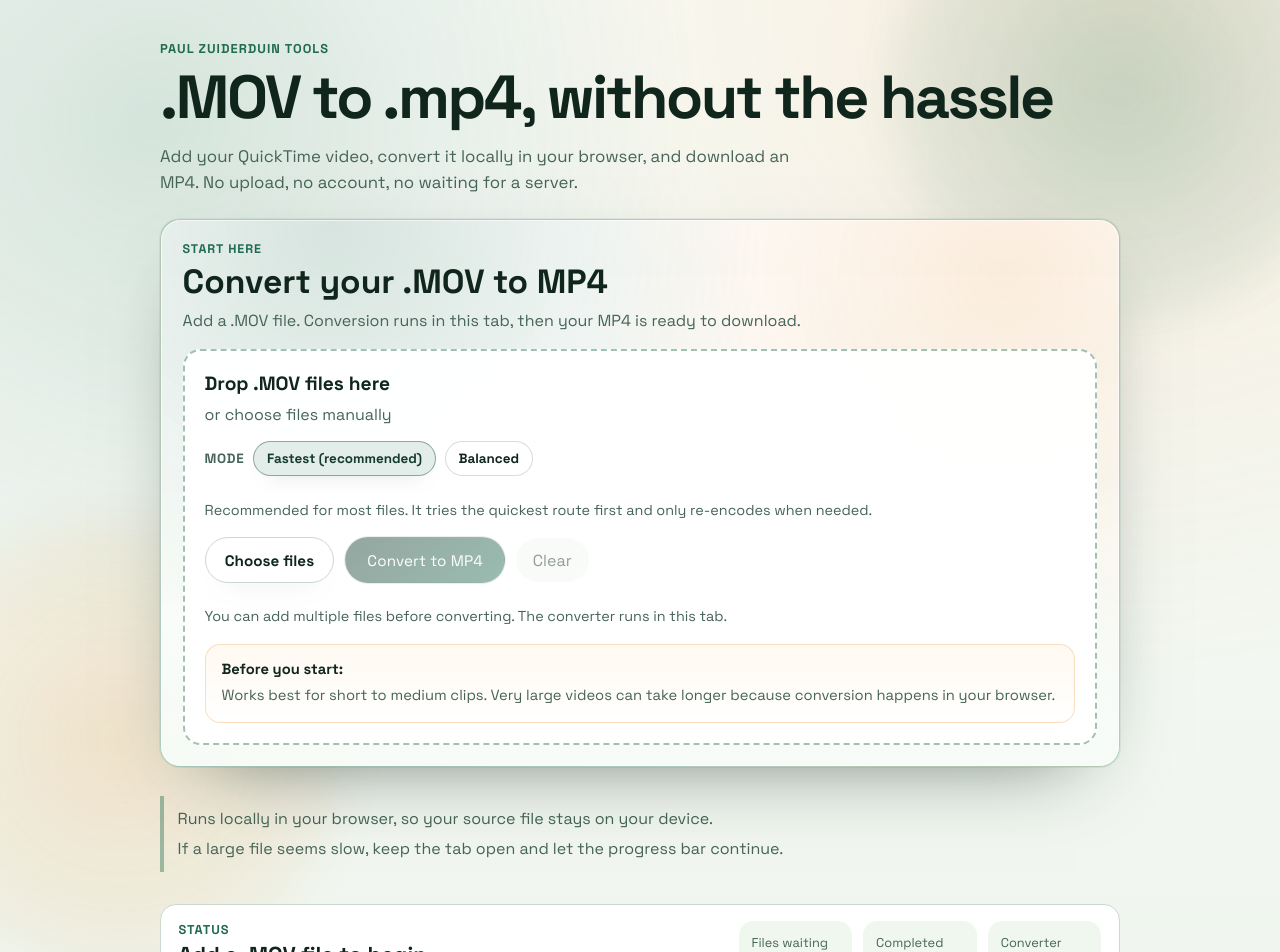
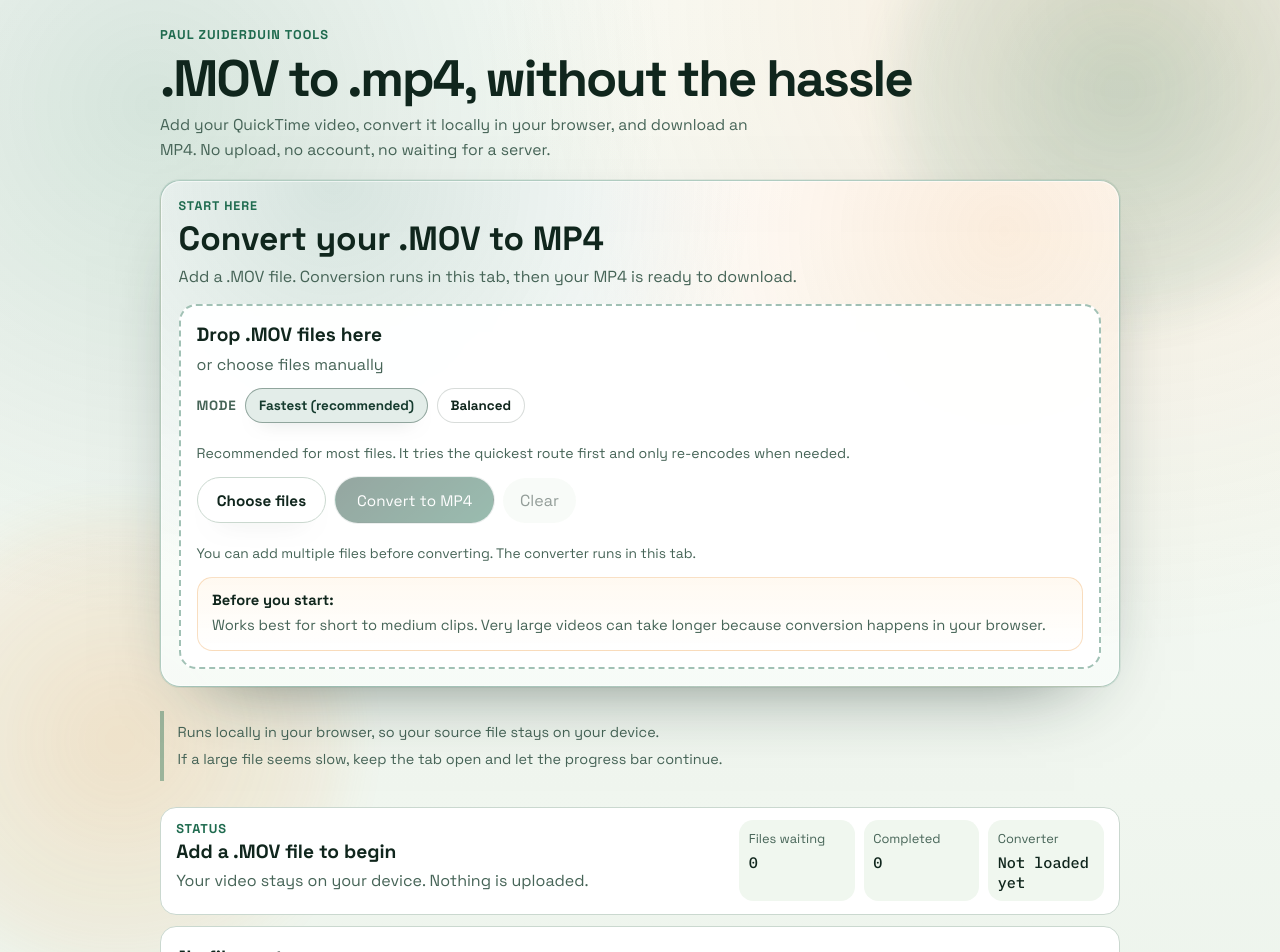
Before and after one commit to Paulmzuiderduin/mov2mp4, a React (Vite) app: page / in a window 1280 px wide. Shown: the top 952 px of the page. Built offline with nearby package versions, Linux system fonts and the light colour scheme.

Commit message:
Compact MOV2MP4 layout for above-the-fold

```diff
--- a/src/styles.css
+++ b/src/styles.css
@@ -77,7 +77,7 @@ button {
   z-index: 1;
   width: min(960px, calc(100% - 2rem));
   margin: 0 auto;
-  padding: 2.5rem 0 3rem;
+  padding: 1.6rem 0 2rem;
 }
 
 .hero {
@@ -95,21 +95,21 @@ button {
 
 .hero h1 {
   margin: 0.7rem 0 0;
-  font-size: clamp(2rem, 6vw, 3.8rem);
+  font-size: clamp(1.8rem, 5vw, 3.2rem);
   letter-spacing: -0.04em;
   line-height: 0.96;
 }
 
 .hero-sub {
-  margin: 1rem 0 0;
+  margin: 0.6rem 0 0;
   max-width: 62ch;
   color: var(--muted);
   line-height: 1.6;
-  font-size: 1.05rem;
+  font-size: 0.98rem;
 }
 
 .top-layout {
-  margin-top: 1.4rem;
+  margin-top: 1.05rem;
   display: grid;
   grid-template-columns: 1fr;
   gap: 1rem;
@@ -118,7 +118,7 @@ button {
 
 .converter-panel {
   position: relative;
-  padding: 1.35rem;
+  padding: 1.1rem;
   border-radius: 1.25rem;
   border: 1px solid rgba(31, 107, 79, 0.32);
   background:
@@ -178,14 +178,14 @@ button {
 }
 
 .dropzone {
-  margin-top: 1rem;
+  margin-top: 0.85rem;
   border: 2px dashed rgba(31, 107, 79, 0.42);
   border-radius: 1.1rem;
-  padding: 1.25rem;
+  padding: 1rem;
   background: rgba(255, 255, 255, 0.96);
   backdrop-filter: blur(5px);
   display: grid;
-  gap: 1rem;
+  gap: 0.8rem;
   transition: border-color 180ms ease, background-color 180ms ease, transform 180ms ease;
 }
 
@@ -240,14 +240,14 @@ button {
 .speed-note {
   margin: 0;
   color: var(--muted);
-  font-size: 0.9rem;
+  font-size: 0.88rem;
   line-height: 1.55;
 }
 
 .actions {
   display: flex;
   flex-wrap: wrap;
-  gap: 0.7rem;
+  gap: 0.55rem;
   align-items: center;
 }
 
@@ -309,7 +309,7 @@ button {
 .large-file-note {
   display: grid;
   gap: 0.35rem;
-  padding: 0.95rem 1rem;
+  padding: 0.8rem 0.9rem;
   border: 1px solid rgba(233, 143, 47, 0.28);
   border-radius: 0.95rem;
   background: linear-gradient(180deg, rgba(255, 249, 240, 0.92), rgba(255, 255, 255, 0.9));
@@ -318,7 +318,7 @@ button {
 .action-hint {
   margin: 0;
   color: var(--muted);
-  font-size: 0.9rem;
+  font-size: 0.86rem;
   line-height: 1.5;
 }
 
@@ -333,8 +333,8 @@ button {
 }
 
 .status-panel {
-  margin-top: 1rem;
-  padding: 1rem 1.1rem;
+  margin-top: 0.6rem;
+  padding: 0.8rem 0.95rem;
   border-radius: 1rem;
   border: 1px solid var(--line);
   background: var(--panel);
@@ -358,13 +358,13 @@ button {
 }
 
 .status-title {
-  margin-top: 0.35rem;
-  font-size: 1.35rem;
+  margin-top: 0.25rem;
+  font-size: 1.2rem;
   line-height: 1.15;
 }
 
 .status-detail {
-  margin-top: 0.45rem;
+  margin-top: 0.35rem;
   color: var(--muted);
   line-height: 1.55;
 }
@@ -372,14 +372,14 @@ button {
 .status-metrics {
   display: grid;
   grid-template-columns: repeat(3, minmax(0, 1fr));
-  gap: 0.7rem;
+  gap: 0.55rem;
 }
 
 .status-metric {
   display: grid;
   gap: 0.25rem;
   align-content: start;
-  padding: 0.8rem;
+  padding: 0.6rem;
   border-radius: 0.9rem;
   background: var(--panel-soft);
 }
@@ -407,7 +407,7 @@ button {
 }
 
 .queue {
-  margin-top: 1rem;
+  margin-top: 0.7rem;
   display: grid;
   gap: 0.8rem;
 }
@@ -434,7 +434,7 @@ button {
 }
 
 .queue-item {
-  padding: 0.95rem;
+  padding: 0.75rem;
   display: grid;
   grid-template-columns: minmax(0, 1fr) auto;
   gap: 0.7rem;
@@ -449,7 +449,7 @@ button {
 .queue-main p {
   margin: 0.35rem 0 0;
   color: var(--muted);
-  font-size: 0.92rem;
+  font-size: 0.88rem;
 }
 
 .queue-actions {
@@ -461,10 +461,10 @@ button {
 }
 
 .progress {
-  margin-top: 0.7rem;
+  margin-top: 0.6rem;
   border-radius: 999px;
   width: 100%;
-  height: 8px;
+  height: 6px;
   background: #e7efe9;
   overflow: hidden;
 }
@@ -508,7 +508,7 @@ button {
 }
 
 .footer-note {
-  margin-top: 0.8rem;
+  margin-top: 0.5rem;
   border-left: 4px solid rgba(31, 107, 79, 0.4);
   padding: 0.3rem 0 0.3rem 0.85rem;
 }
@@ -516,7 +516,8 @@ button {
 .footer-note p {
   margin: 0.38rem 0;
   color: var(--muted);
-  line-height: 1.5;
+  line-height: 1.45;
+  font-size: 0.9rem;
 }
 
 @keyframes rise {
@@ -558,15 +559,11 @@ button {
 @media (max-width: 600px) {
   .page {
     width: min(960px, calc(100% - 1.2rem));
-    padding-top: 1.6rem;
+    padding-top: 1.2rem;
   }
 
   .hero-sub {
-    font-size: 0.98rem;
-  }
-
-  .workflow {
-    gap: 0.7rem;
+    font-size: 0.94rem;
   }
 
   .dropzone,
```
